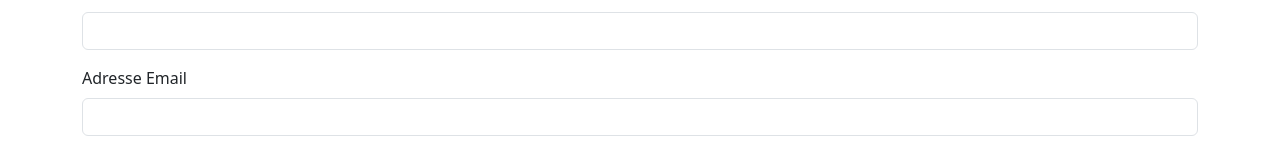
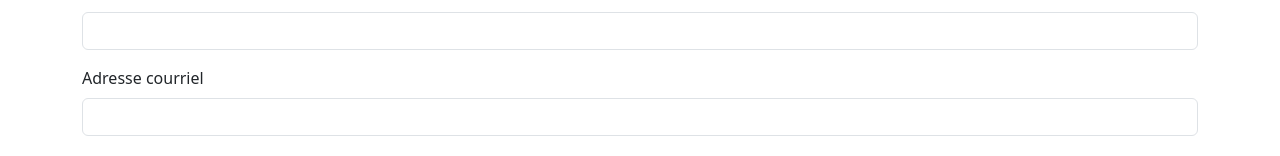
Before and after one commit to pierreolivierc/TP3_app_web, a Vue app in the folder tp3-h24-main/DrTopo/: page /signup in a window 1280 px wide. Shown: the part 197-353 px from the top of the page. Built offline with nearby package versions, Linux system fonts and the light colour scheme.

Commit message:
connexion vue

```diff
--- a/tp3-h24-main/DrTopo/src/views/SignIn.vue
+++ b/tp3-h24-main/DrTopo/src/views/SignIn.vue
@@ -3,7 +3,7 @@
     <h1 class="mt-5 mb-4">Se connecter</h1>
     <form @submit.prevent="handleSubmit">
       <div class="mb-3">
-        <label for="username" class="form-label">Nom d'utilisateur ou Email</label>
+        <label for="username" class="form-label">Adresse courriel</label>
         <input type="text" class="form-control" id="username" v-model="username" required>
       </div>
       <div class="mb-3">
--- a/tp3-h24-main/DrTopo/src/views/SignUpView.vue
+++ b/tp3-h24-main/DrTopo/src/views/SignUpView.vue
@@ -7,7 +7,7 @@
         <input type="text" class="form-control" id="username" v-model="username" required>
       </div>
       <div class="mb-3">
-        <label for="email" class="form-label">Adresse Email</label>
+        <label for="email" class="form-label">Adresse courriel</label>
         <input type="email" class="form-control" id="email" v-model="email" required>
       </div>
       <div class="mb-3">
```
